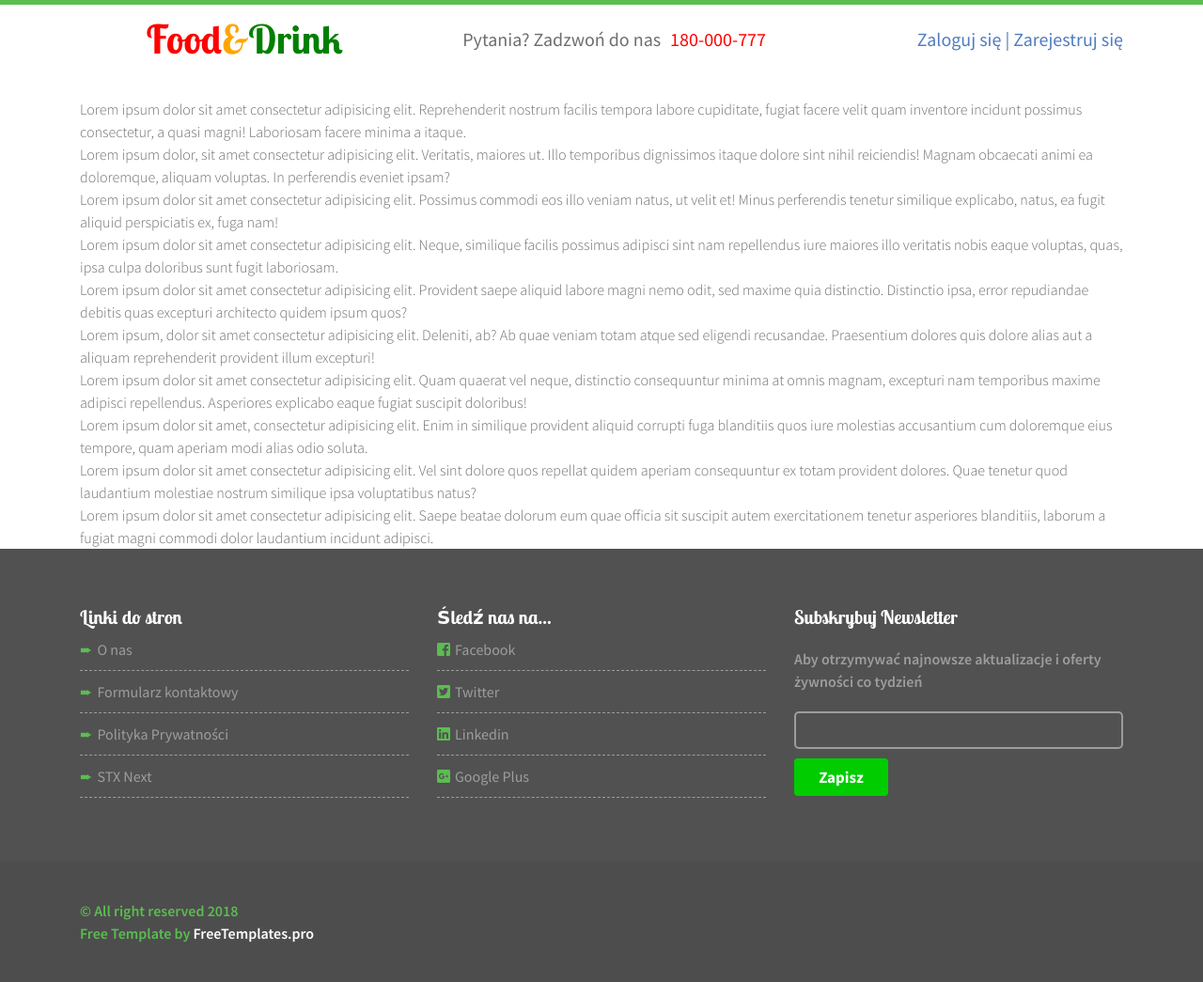
After one commit to bkazula/stx_qa_has_power, a Flask app: template templates/pages/home/about.html in a window 1280 px wide. The commit adds this page. Shown: the whole page at 94% size. Run offline with Flask 2, Linux system fonts and the light colour scheme; the template is opened without the code that fills it, so the values that code supplies are empty; some libraries are stand-ins or nearby versions.

Commit message:
About page

```diff
--- a/home/home.py
+++ b/home/home.py
@@ -27,3 +27,8 @@ def contact_post():
         flash('Twoja wiadomość została wysłana', 'success')
         return redirect(url_for('home.contact'))
     return render_template('pages/home/contact_form.html', form=form)
+
+@home.route('/about')
+@login_required
+def about():
+    return render_template('pages/home/about.html')
--- a/templates/layouts/main.html
+++ b/templates/layouts/main.html
@@ -77,7 +77,7 @@
                 </div>
                 <div class="sitelink">
                     <ul>
-                        <li><span>&#10152;</span><a href="#">O nas</a></li>
+                        <li><span>&#10152;</span><a href="{{ url_for('home.about') }}">O nas</a></li>
                         <li><span>&#10152;</span><a href="{{ url_for('home.contact') }}">Formularz kontaktowy</a></li>
                         <li><span>&#10152;</span><a href="#">Polityka Prywatności</a></li>
                         <li><span>&#10152;</span><a href="https://stxnext.pl/">STX Next</a></li>
--- /dev/null
+++ b/templates/pages/home/about.html
@@ -0,0 +1,15 @@
+{% extends 'layouts/main.html' %}
+{% block content %}
+    <div class="container">
+        <p>Lorem ipsum dolor sit amet consectetur adipisicing elit. Reprehenderit nostrum facilis tempora labore cupiditate, fugiat facere velit quam inventore incidunt possimus consectetur, a quasi magni! Laboriosam facere minima a itaque.</p>
+        <p>Lorem ipsum dolor, sit amet consectetur adipisicing elit. Veritatis, maiores ut. Illo temporibus dignissimos itaque dolore sint nihil reiciendis! Magnam obcaecati animi ea doloremque, aliquam voluptas. In perferendis eveniet ipsam?</p>
+        <p>Lorem ipsum dolor sit amet consectetur adipisicing elit. Possimus commodi eos illo veniam natus, ut velit et! Minus perferendis tenetur similique explicabo, natus, ea fugit aliquid perspiciatis ex, fuga nam!</p>
+        <p>Lorem ipsum dolor sit amet consectetur adipisicing elit. Neque, similique facilis possimus adipisci sint nam repellendus iure maiores illo veritatis nobis eaque voluptas, quas, ipsa culpa doloribus sunt fugit laboriosam.</p>
+        <p>Lorem ipsum dolor sit amet consectetur adipisicing elit. Provident saepe aliquid labore magni nemo odit, sed maxime quia distinctio. Distinctio ipsa, error repudiandae debitis quas excepturi architecto quidem ipsum quos?</p>
+        <p>Lorem ipsum, dolor sit amet consectetur adipisicing elit. Deleniti, ab? Ab quae veniam totam atque sed eligendi recusandae. Praesentium dolores quis dolore alias aut a aliquam reprehenderit provident illum excepturi!</p>
+        <p>Lorem ipsum dolor sit amet consectetur adipisicing elit. Quam quaerat vel neque, distinctio consequuntur minima at omnis magnam, excepturi nam temporibus maxime adipisci repellendus. Asperiores explicabo eaque fugiat suscipit doloribus!</p>
+        <p>Lorem ipsum dolor sit amet, consectetur adipisicing elit. Enim in similique provident aliquid corrupti fuga blanditiis quos iure molestias accusantium cum doloremque eius tempore, quam aperiam modi alias odio soluta.</p>
+        <p>Lorem ipsum dolor sit amet consectetur adipisicing elit. Vel sint dolore quos repellat quidem aperiam consequuntur ex totam provident dolores. Quae tenetur quod laudantium molestiae nostrum similique ipsa voluptatibus natus?</p>
+        <p>Lorem ipsum dolor sit amet consectetur adipisicing elit. Saepe beatae dolorum eum quae officia sit suscipit autem exercitationem tenetur asperiores blanditiis, laborum a fugiat magni commodi dolor laudantium incidunt adipisci.</p>
+    </div>
+{% endblock %}
```
